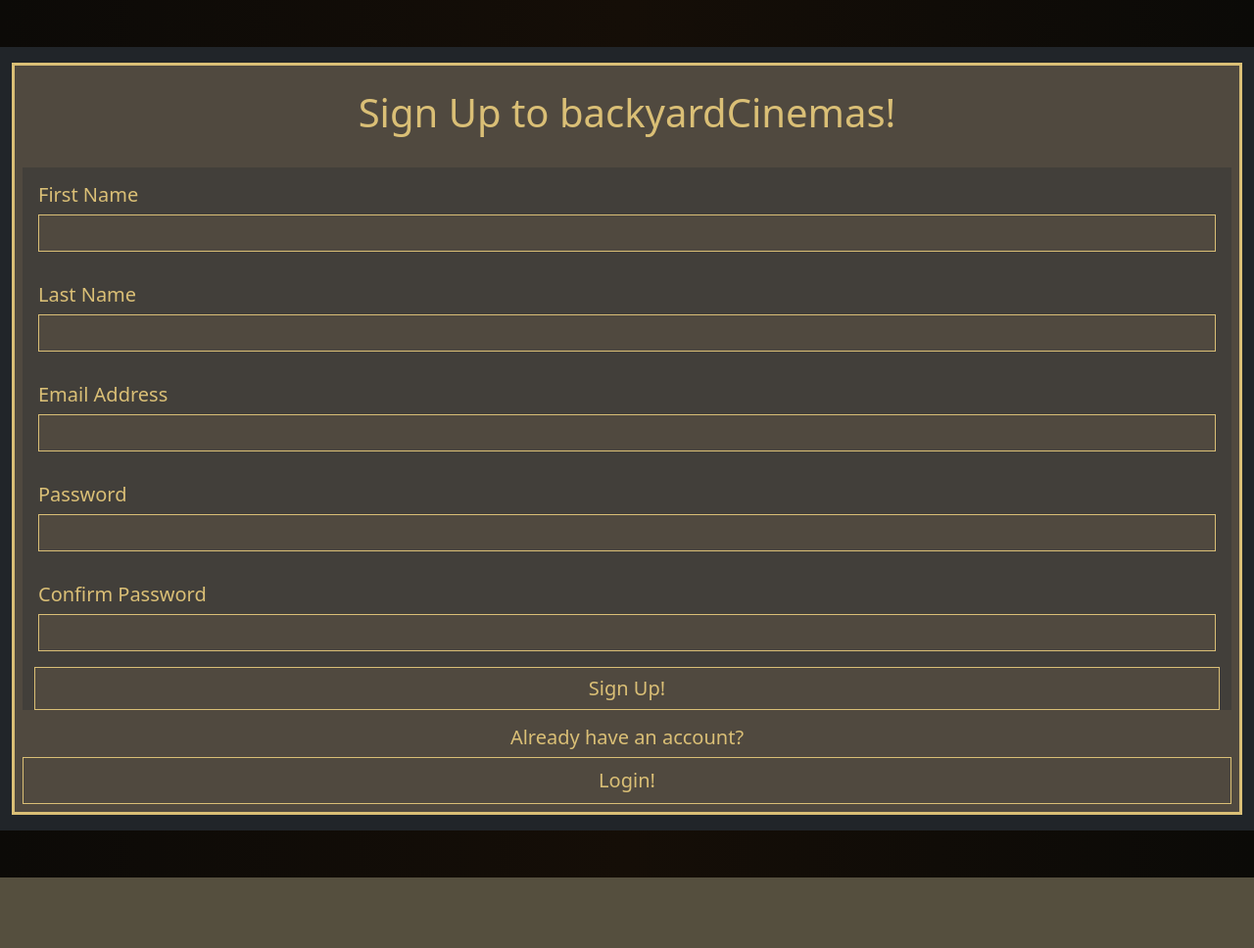
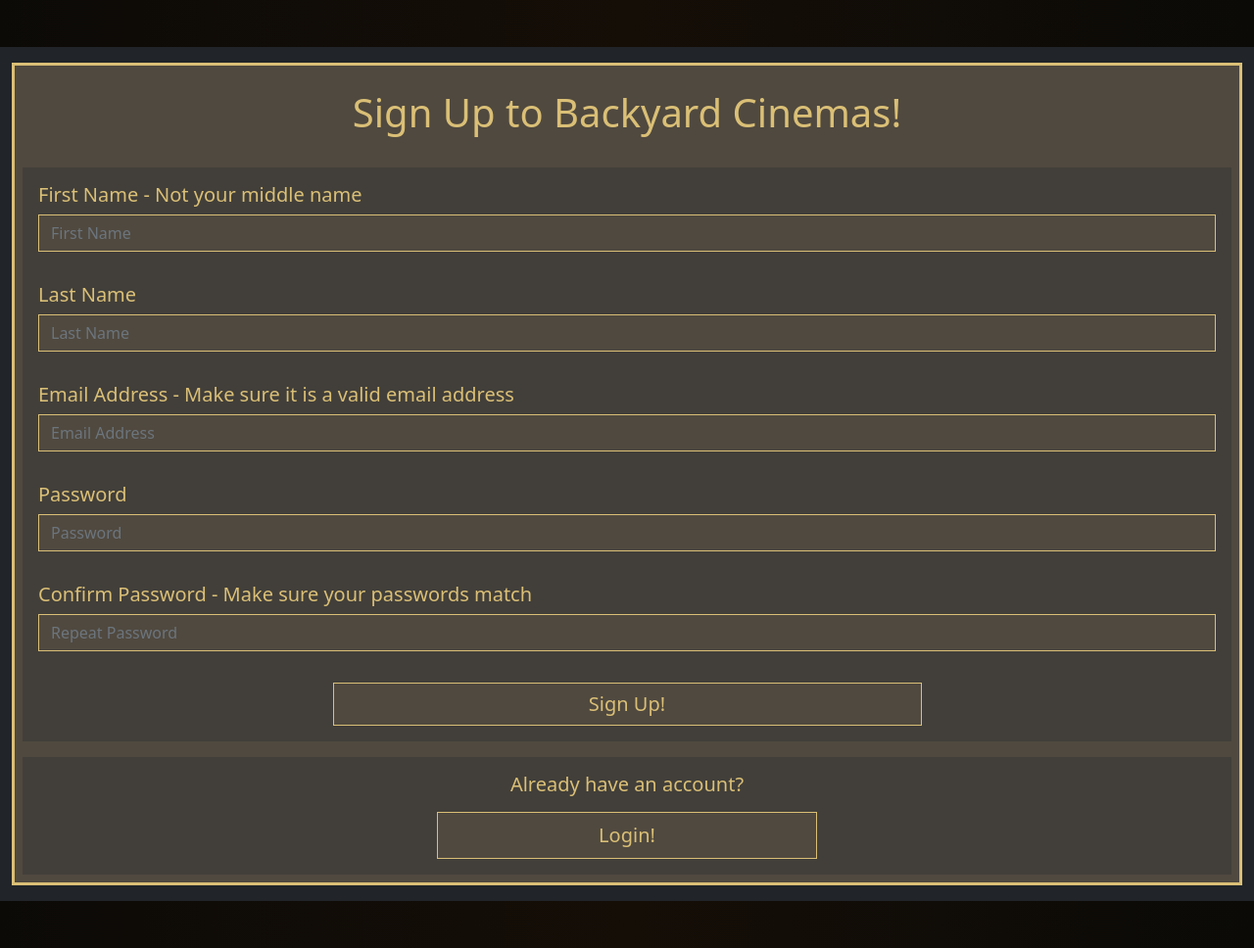
Before and after one commit to aidanlockwood20/IAB207-Assessment-3, a Flask app: page /auth/register in a window 1280 px wide. Shown: the part 58-1026 px from the top of the page at 98% size. Before the commit the page ends 954 px from the top, so only its background shows below. Run offline with Flask 2, Linux system fonts and the light colour scheme; some libraries are stand-ins or nearby versions.

Commit message:
Tweaked auth forms
Tweaked login.html and register.html upon request to make them match an agreed upon style. Fixed import error in event_views.py

```diff
--- a/backyardCinemas/event_views.py
+++ b/backyardCinemas/event_views.py
@@ -1,5 +1,4 @@
-from crypt import methods
-from django.shortcuts import render
+
 from flask import Blueprint, render_template, request, redirect, url_for
 from .event_models import Event, Comment
 from .event_forms import EventForm, CommentForm
@@ -39,9 +38,11 @@ def create():
         return redirect(url_for('event.create'))
     return render_template('events/create_event.html', form=form)
 
+
 @bp.route('/purchase_history', methods=['GET', 'POST'])
 def purchase_history():
     return render_template('events/purchase_history.html')
+
 
 def check_upload_file(form):
     # get file data from form
--- a/backyardCinemas/templates/auth/register.html
+++ b/backyardCinemas/templates/auth/register.html
@@ -11,51 +11,56 @@
 {% block content %}
 {% with flash_messages = get_flashed_messages() %}
 {% if flash_messages %}
-    {% for message in flash_messages %}
-        <div class="alert alert-success">
-            <h3>{{ message }}</h3>
-        </div>
-    {% endfor %}
+{% for message in flash_messages %}
+<div class="alert alert-success">
+    <h3>{{ message }}</h3>
+</div>
+{% endfor %}
 {% endif %}
 {% endwith %}
 <div class="container-xxl bg-dark my-5 py-3">
     <div class="bg-light5 card border-3 p-2">
         <div class="card bg-light5 border-0">
-            <h1 class="text-center my-3">Sign Up to backyardCinemas!</h1>
+            <h1 class="text-center my-3">Sign Up to Backyard Cinemas!</h1>
         </div>
         <form method="POST">
             {{ form.hidden_tag() }}
             <div class="col-12 my-3">
                 <div class="card bg-light2 border-0">
                     <div class="card-body">
-                        <h5>{{ form.first_name.label }}</h5>
-                        {{ form.first_name(class_="form-control bg-light5") }}
+                        <h5>{{ form.first_name.label }} - Not your middle name</h5>
+                        {{ form.first_name(class_="form-control bg-light5", placeholder="First Name") }}
                     </div>
                     <div class="card-body">
                         <h5>{{ form.last_name.label }}</h5>
-                        {{ form.last_name(class_="form-control bg-light5") }}
+                        {{ form.last_name(class_="form-control bg-light5", placeholder="Last Name") }}
                     </div>
                     <div class="card-body">
-                        <h5>{{ form.email_address.label }}</h5>
-                        {{ form.email_address(class_="form-control bg-light5") }}
+                        <h5>{{ form.email_address.label }} - Make sure it is a valid email address</h5>
+                        {{ form.email_address(class_="form-control bg-light5", placeholder="Email Address") }}
                     </div>
                     <div class="card-body">
                         <h5>{{ form.password1.label }}</h5>
-                        {{ form.password1(class_="form-control bg-light5") }}
+                        {{ form.password1(class_="form-control bg-light5", placeholder="Password") }}
                     </div>
                     <div class="card-body">
-                        <h5>{{ form.password2.label }}</h5>
-                        {{ form.password2(class_="form-control bg-light5") }}
+                        <h5>{{ form.password2.label }} - Make sure your passwords match</h5>
+                        {{ form.password2(class_="form-control bg-light5", placeholder="Repeat Password") }}
                     </div>
-                    <div class="container-fluid d-flex">
-                        {{ form.submit(class_="btn bg-light6 w-100", style="font-size: 20px;") }}
+                    <div class="card-body row justify-content-center mx-0">
+                        {{ form.submit(class_="btn bg-light6 col-md-8 col-lg-6 col-xxl-4", style="font-size: 20px;") }}
                     </div>
                 </div>
             </div>
         </form>
-        <div class="card bg-light5 border-0">
-            <h5 class="text-center">Already have an account?</h5>
-            <a class="btn nav-link bg-light6" style="font-size: 20px;" href="{{ url_for('auth.login_view') }}">Login!</a>
+        <div class="bg-light2 border-0 m-0 row justify-content-center">
+            <div class="col-12">
+                <h5 class="text-center my-3" style="list-style: none;">Already have an account?</h5>
+            </div>
+            <div class="col-6 m-3 mt-0 col-md-4">
+                <a class="nav-link btn bg-light6" style="font-size: 20px; list-style: none;"
+                    href="{{ url_for('auth.login_view') }}">Login!</a>
+            </div>
         </div>
     </div>
 </div>
```
Also changed, not shown: backyardCinemas/templates/auth/login.html (+14 -10 lines).
